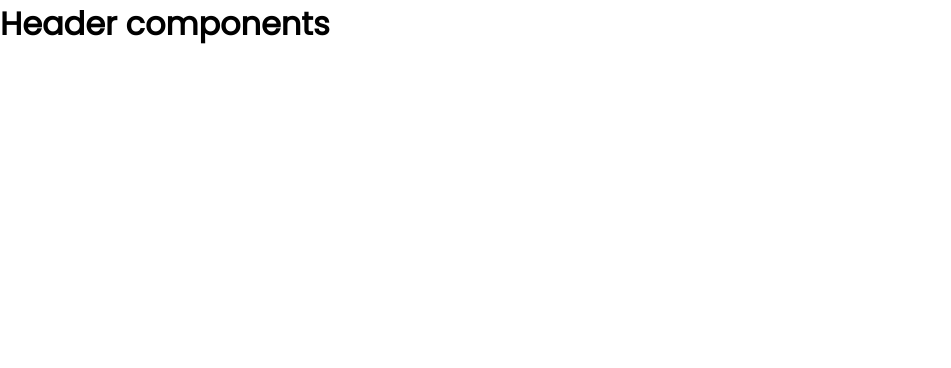
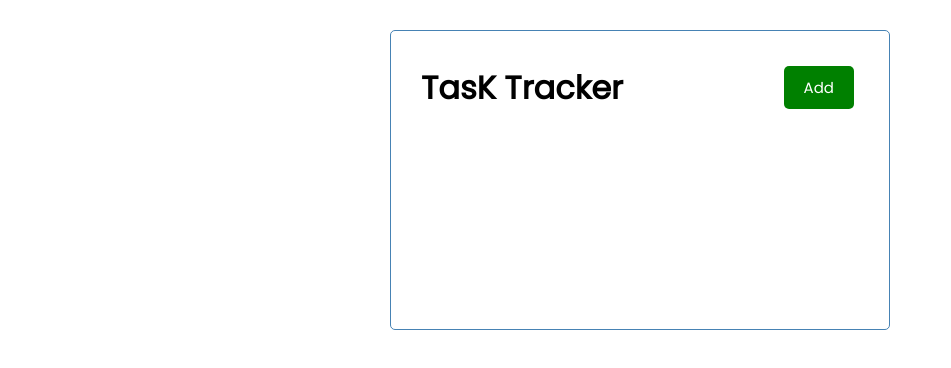
Before and after one commit to djsmacker01/task-tracker, a React (Create React App) app: page / in a window 1280 px wide. Shown: the top 368 px of the page, without its empty margins (0-951 px from the left). Built offline with nearby package versions, Linux system fonts and the light colour scheme.

Commit message:
Created button and tasks components, and modified the Header component

```diff
--- a/src/App.js
+++ b/src/App.js
@@ -4,8 +4,8 @@ import Header from './Components/Header';
 
 function App() {
   return (
-    <div className="App">
-      <Header title=" Header components" />
+    <div className="container">
+      <Header title="TasK Tracker" />
     </div>
   );
 }
--- /dev/null
+++ b/src/Components/Button.jsx
@@ -0,0 +1,29 @@
+import React from "react";
+import PropTypes from "prop-types";
+
+const Button = ({ color, text, onClick }) => {
+
+    // const handleClick =(e)=>{
+    //     console.log( e, 'Button clicked')
+    // }
+
+  return (
+    <div>
+      <button
+        style={{ backgroundColor: color }}
+        className="btn"
+        onClick={onClick}
+      >
+        {text}
+      </button>
+    </div>
+  );
+};
+Button.propTypes = {
+text: PropTypes.string,
+color: PropTypes.string,
+onClick: PropTypes.func,
+}
+
+
+export default Button;
--- a/src/Components/Header.jsx
+++ b/src/Components/Header.jsx
@@ -1,12 +1,16 @@
+import Button from "./Button";
 
-
-const Header = ({title}) => {
+const Header = ({ title }) => {
+    const handleClick = ()=>{
+        console.log('Button click')
+    }
   return (
-    <header>
+    <header className="header">
       <h1>{title}</h1>
+      <Button color="green" text="Add" onClick={handleClick}/>
     </header>
   );
-}
+};
 
 // Header.defaultProps = {
 //     title: 'Task-Tracker',
@@ -17,4 +21,4 @@ const Header = ({title}) => {
 //   backgroundColor: "black",
 // };
 
-export default Header
+export default Header;
```
Also changed, not shown: src/Components/Tasks.jsx (added, +32 -0 lines).
